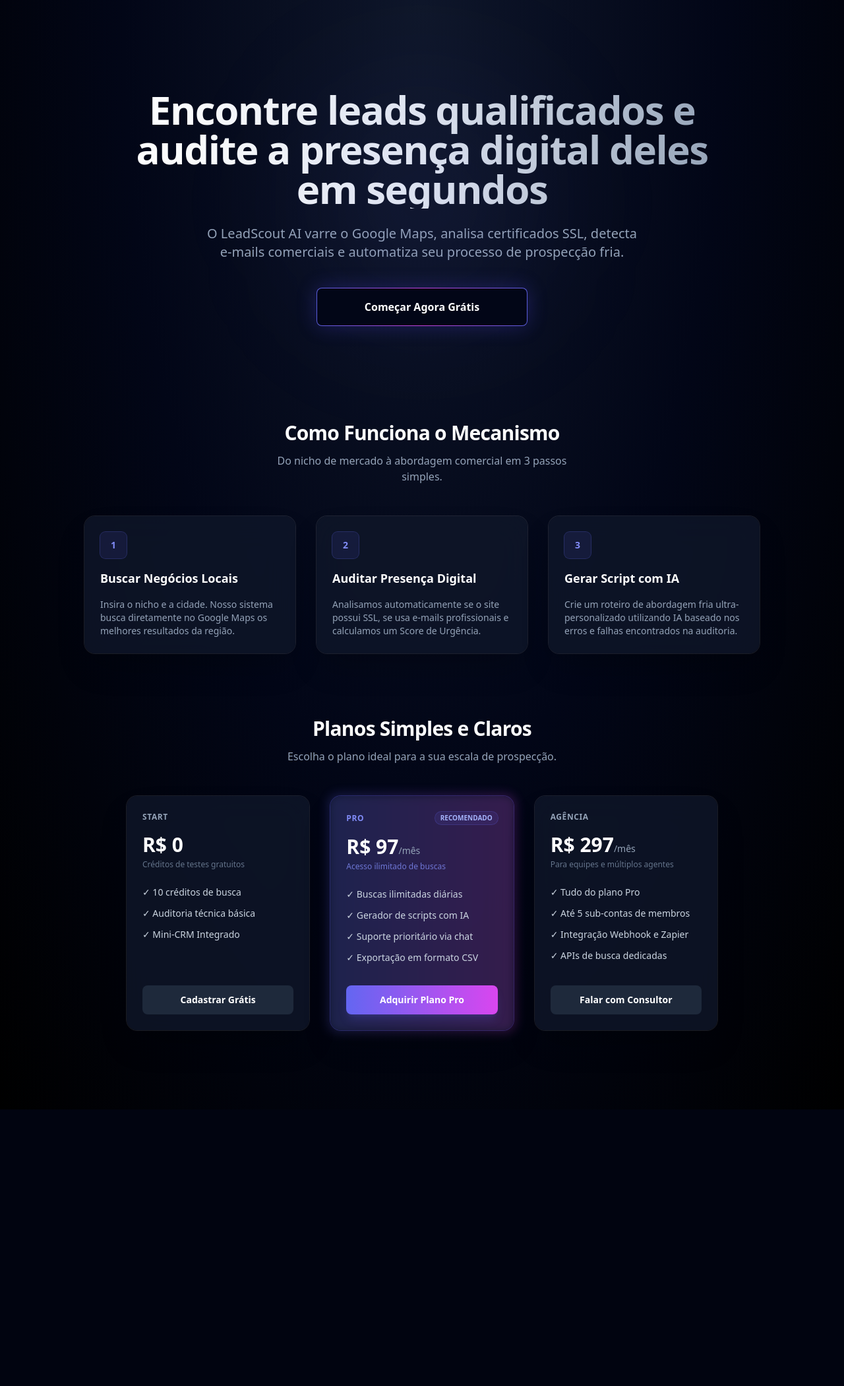
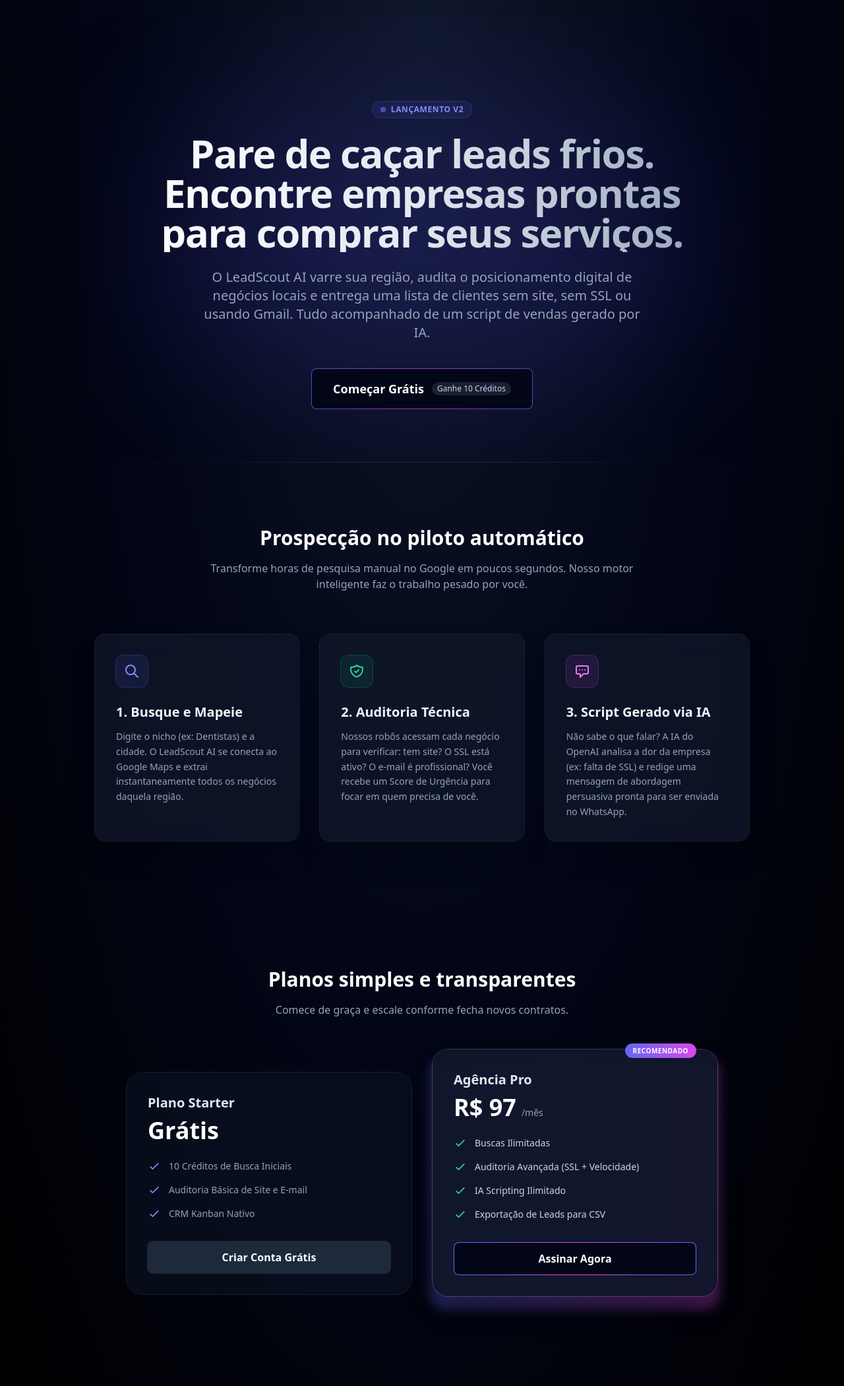
Before and after one commit to thiagojordao98/lead-scout-ai, a Django app: page / in a window 1280 px wide. Shown: the whole page at 66% size. Before the commit the page ends 1681 px from the top, so only its background shows below. Run offline with Django 5.2, Linux system fonts and the light colour scheme; some libraries are stand-ins or nearby versions.

Commit message:
feat: replace landing page with high fidelity copy and update tests

```diff
--- a/templates/pages/home.html
+++ b/templates/pages/home.html
@@ -1,117 +1,142 @@
 {% extends "base.html" %}
-{% block title %}LeadScout AI - Encontre Leads e Audite Presença Digital{% endblock %}
+
+{% block title %}LeadScout AI | Prospecção Inteligente para Devs e Agências{% endblock %}
+
 {% block wrapper_class %}w-full max-w-5xl bg-transparent p-0 shadow-none ring-0 border-0 text-white{% endblock %}
+
 {% block content %}
-<div class="space-y-24 py-12">
 <!-- Hero Section -->
-    <section class="text-center px-4 pt-16 pb-12 relative">
-        <!-- Glow Blob sutil atrás do Hero -->
-        <div class="absolute top-1/2 left-1/2 -translate-x-1/2 -translate-y-1/2 w-72 h-72 bg-indigo-500/10 rounded-full blur-[120px] pointer-events-none"></div>
+<section class="pt-32 pb-20 px-4 text-center relative overflow-hidden">
+    <!-- Background Glow Effect centralizado -->
+    <div class="absolute top-1/2 left-1/2 -translate-x-1/2 -translate-y-1/2 w-[800px] h-[400px] bg-indigo-600/20 blur-[120px] rounded-full pointer-events-none"></div>
 
-        <h1 class="text-4xl md:text-6xl font-extrabold tracking-tight leading-tight text-transparent bg-clip-text bg-gradient-to-r from-white via-slate-200 to-slate-400 max-w-4xl mx-auto">
-            Encontre leads qualificados e audite a presença digital deles em segundos
+    <div class="max-w-4xl mx-auto relative z-10">
+        <span class="inline-flex items-center gap-2 px-3 py-1 rounded-full bg-indigo-500/10 ring-1 ring-indigo-500/30 text-indigo-400 text-xs font-semibold uppercase tracking-wider mb-6">
+            <span class="w-2 h-2 rounded-full bg-indigo-500 animate-pulse"></span>
+            Lançamento V2
+        </span>
+
+        <h1 class="text-4xl md:text-6xl font-extrabold tracking-tight text-transparent bg-clip-text bg-gradient-to-r from-white via-slate-200 to-slate-400 mb-6 leading-tight">
+            Pare de caçar leads frios. Encontre empresas prontas para comprar seus serviços.
         </h1>
-        <p class="text-slate-400 text-lg md:text-xl max-w-2xl mx-auto mt-6">
-            O LeadScout AI varre o Google Maps, analisa certificados SSL, detecta e-mails comerciais e automatiza seu processo de prospecção fria.
+
+        <p class="text-slate-400 text-lg md:text-xl max-w-2xl mx-auto mb-10 leading-relaxed">
+            O LeadScout AI varre sua região, audita o posicionamento digital de negócios locais e entrega uma lista de clientes sem site, sem SSL ou usando Gmail. Tudo acompanhado de um script de vendas gerado por IA.
         </p>
-        <div class="mt-10 max-w-xs mx-auto">
-            <a href="{% url 'accounts:register' %}" class="relative group overflow-hidden rounded-lg p-[1px] w-full block shadow-[0_0_30px_rgba(79,70,229,0.3)] transition hover:shadow-indigo-500/40">
-                <span class="absolute inset-0 bg-gradient-to-r from-indigo-500 via-fuchsia-500 to-indigo-500 opacity-90 group-hover:opacity-100 transition-opacity duration-300"></span>
-                <div class="relative bg-slate-950 px-6 py-4 rounded-[7px] flex items-center justify-center transition-all group-hover:bg-opacity-0">
-                    <span class="font-bold text-white text-base">Começar Agora Grátis</span>
+
+        <!-- CTA Principal (Com Glow) -->
+        <div class="flex flex-col sm:flex-row items-center justify-center gap-4">
+            <a href="{% url 'accounts:register' %}" class="relative group overflow-hidden rounded-lg p-[1px] w-full sm:w-auto min-w-[280px]">
+                <span class="absolute inset-0 bg-gradient-to-r from-indigo-500 via-fuchsia-500 to-indigo-500 opacity-70 group-hover:opacity-100 transition-opacity duration-300"></span>
+                <div class="relative bg-slate-950 px-8 py-4 rounded-[7px] flex items-center justify-center gap-3 transition-all group-hover:bg-opacity-0">
+                    <span class="font-bold text-white text-lg">Começar Grátis</span>
+                    <span class="text-xs text-indigo-200 bg-white/10 px-2 py-0.5 rounded-full backdrop-blur-sm">Ganhe 10 Créditos</span>
                 </div>
             </a>
-        </div>
-    </section>
-
-    <!-- Como Funciona Grid -->
-    <section class="space-y-12">
-        <div class="text-center space-y-3">
-            <h2 class="text-3xl font-bold tracking-tight">Como Funciona o Mecanismo</h2>
-            <p class="text-slate-400 max-w-md mx-auto">Do nicho de mercado à abordagem comercial em 3 passos simples.</p>
-        </div>
-        <div class="grid md:grid-cols-3 gap-8">
-            <!-- Passo 1 -->
-            <div class="relative bg-slate-900/80 backdrop-blur-xl ring-1 ring-white/10 rounded-2xl p-6 shadow-2xl space-y-4">
-                <div class="inline-flex items-center justify-center w-10 h-10 rounded-lg bg-indigo-500/10 ring-1 ring-indigo-500/30 text-indigo-400 text-sm font-bold">1</div>
-                <h3 class="text-lg font-bold">Buscar Negócios Locais</h3>
-                <p class="text-slate-400 text-sm">Insira o nicho e a cidade. Nosso sistema busca diretamente no Google Maps os melhores resultados da região.</p>
-            </div>
-            <!-- Passo 2 -->
-            <div class="relative bg-slate-900/80 backdrop-blur-xl ring-1 ring-white/10 rounded-2xl p-6 shadow-2xl space-y-4">
-                <div class="inline-flex items-center justify-center w-10 h-10 rounded-lg bg-indigo-500/10 ring-1 ring-indigo-500/30 text-indigo-400 text-sm font-bold">2</div>
-                <h3 class="text-lg font-bold">Auditar Presença Digital</h3>
-                <p class="text-slate-400 text-sm">Analisamos automaticamente se o site possui SSL, se usa e-mails profissionais e calculamos um Score de Urgência.</p>
-            </div>
-            <!-- Passo 3 -->
-            <div class="relative bg-slate-900/80 backdrop-blur-xl ring-1 ring-white/10 rounded-2xl p-6 shadow-2xl space-y-4">
-                <div class="inline-flex items-center justify-center w-10 h-10 rounded-lg bg-indigo-500/10 ring-1 ring-indigo-500/30 text-indigo-400 text-sm font-bold">3</div>
-                <h3 class="text-lg font-bold">Gerar Script com IA</h3>
-                <p class="text-slate-400 text-sm">Crie um roteiro de abordagem fria ultra-personalizado utilizando IA baseado nos erros e falhas encontrados na auditoria.</p>
         </div>
     </div>
 </section>
 
-    <!-- Preços -->
-    <section class="space-y-12 pb-12">
-        <div class="text-center space-y-3">
-            <h2 class="text-3xl font-bold tracking-tight">Planos Simples e Claros</h2>
-            <p class="text-slate-400 max-w-md mx-auto">Escolha o plano ideal para a sua escala de prospecção.</p>
-        </div>
-        <div class="grid md:grid-cols-3 gap-8 max-w-4xl mx-auto">
-            <!-- Básico -->
-            <div class="relative bg-slate-900/80 backdrop-blur-xl ring-1 ring-white/10 rounded-2xl p-6 shadow-2xl flex flex-col justify-between">
-                <div>
-                    <h4 class="text-slate-400 font-bold uppercase text-xs tracking-wider">Start</h4>
-                    <div class="mt-4 text-3xl font-black text-white">R$ 0</div>
-                    <p class="text-xs text-slate-500 mt-1">Créditos de testes gratuitos</p>
-                    <ul class="mt-6 space-y-3 text-sm text-slate-300">
-                        <li class="flex items-center gap-2">✓ 10 créditos de busca</li>
-                        <li class="flex items-center gap-2">✓ Auditoria técnica básica</li>
-                        <li class="flex items-center gap-2">✓ Mini-CRM Integrado</li>
-                    </ul>
-                </div>
-                <a href="{% url 'accounts:register' %}" class="w-full mt-8 py-3 bg-slate-800 hover:bg-slate-700 font-semibold text-sm rounded-lg text-center transition">Cadastrar Grátis</a>
+<!-- Divider -->
+<div class="w-full h-px bg-gradient-to-r from-transparent via-white/10 to-transparent"></div>
+
+<!-- Como Funciona Section -->
+<section class="py-24 px-4 max-w-6xl mx-auto relative z-10">
+    <div class="text-center mb-16">
+        <h2 class="text-3xl font-bold text-white mb-4">Prospecção no piloto automático</h2>
+        <p class="text-slate-400 max-w-2xl mx-auto">Transforme horas de pesquisa manual no Google em poucos segundos. Nosso motor inteligente faz o trabalho pesado por você.</p>
     </div>
 
-            <!-- Pro -->
-            <div class="relative bg-slate-900/80 backdrop-blur-xl ring-1 ring-indigo-500/30 rounded-2xl p-6 shadow-2xl flex flex-col justify-between">
-                <!-- Glow Blob absoluto por trás do Plano Pro -->
-                <div class="absolute -inset-1 bg-gradient-to-r from-indigo-500 to-fuchsia-500 rounded-2xl blur opacity-20 pointer-events-none"></div>
-
-                <div class="relative z-10">
-                    <div class="flex justify-between items-center">
-                        <h4 class="text-indigo-400 font-bold uppercase text-xs tracking-wider">Pro</h4>
-                        <span class="bg-indigo-500/10 ring-1 ring-indigo-500/30 text-indigo-300 text-[10px] font-extrabold px-2 py-0.5 rounded-full">RECOMENDADO</span>
+    <div class="grid md:grid-cols-3 gap-8">
+        <!-- Step 1 -->
+        <div class="relative bg-slate-900/80 backdrop-blur-xl ring-1 ring-white/10 rounded-2xl p-8 shadow-2xl transition-transform hover:-translate-y-1">
+            <div class="inline-flex items-center justify-center w-12 h-12 rounded-xl bg-indigo-500/10 ring-1 ring-indigo-500/30 mb-6">
+                <svg class="w-6 h-6 text-indigo-400" fill="none" stroke="currentColor" viewBox="0 0 24 24"><path stroke-linecap="round" stroke-linejoin="round" stroke-width="2" d="M21 21l-6-6m2-5a7 7 0 11-14 0 7 7 0 0114 0z"></path></svg>
             </div>
-                    <div class="mt-4 text-3xl font-black text-white">R$ 97<span class="text-sm font-normal text-slate-400">/mês</span></div>
-                    <p class="text-xs text-indigo-400/80 mt-1">Acesso ilimitado de buscas</p>
-                    <ul class="mt-6 space-y-3 text-sm text-slate-300">
-                        <li class="flex items-center gap-2">✓ Buscas ilimitadas diárias</li>
-                        <li class="flex items-center gap-2">✓ Gerador de scripts com IA</li>
-                        <li class="flex items-center gap-2">✓ Suporte prioritário via chat</li>
-                        <li class="flex items-center gap-2">✓ Exportação em formato CSV</li>
-                    </ul>
-                </div>
-                <a href="{% url 'accounts:register' %}" class="relative z-10 w-full mt-8 py-3 bg-gradient-to-r from-indigo-500 to-fuchsia-500 text-white font-bold text-sm rounded-lg text-center transition shadow-lg shadow-indigo-500/20 hover:shadow-indigo-500/30">Adquirir Plano Pro</a>
+            <h3 class="text-xl font-bold text-slate-100 mb-3">1. Busque e Mapeie</h3>
+            <p class="text-slate-400 text-sm leading-relaxed">
+                Digite o nicho (ex: Dentistas) e a cidade. O LeadScout AI se conecta ao Google Maps e extrai instantaneamente todos os negócios daquela região.
+            </p>
         </div>
 
-            <!-- Agência -->
-            <div class="relative bg-slate-900/80 backdrop-blur-xl ring-1 ring-white/10 rounded-2xl p-6 shadow-2xl flex flex-col justify-between">
-                <div>
-                    <h4 class="text-slate-400 font-bold uppercase text-xs tracking-wider">Agência</h4>
-                    <div class="mt-4 text-3xl font-black text-white">R$ 297<span class="text-sm font-normal text-slate-400">/mês</span></div>
-                    <p class="text-xs text-slate-500 mt-1">Para equipes e múltiplos agentes</p>
-                    <ul class="mt-6 space-y-3 text-sm text-slate-300">
-                        <li class="flex items-center gap-2">✓ Tudo do plano Pro</li>
-                        <li class="flex items-center gap-2">✓ Até 5 sub-contas de membros</li>
-                        <li class="flex items-center gap-2">✓ Integração Webhook e Zapier</li>
-                        <li class="flex items-center gap-2">✓ APIs de busca dedicadas</li>
-                    </ul>
+        <!-- Step 2 -->
+        <div class="relative bg-slate-900/80 backdrop-blur-xl ring-1 ring-white/10 rounded-2xl p-8 shadow-2xl transition-transform hover:-translate-y-1">
+            <div class="inline-flex items-center justify-center w-12 h-12 rounded-xl bg-emerald-500/10 ring-1 ring-emerald-500/30 mb-6">
+                <svg class="w-6 h-6 text-emerald-400" fill="none" stroke="currentColor" viewBox="0 0 24 24"><path stroke-linecap="round" stroke-linejoin="round" stroke-width="2" d="M9 12l2 2 4-4m5.618-4.016A11.955 11.955 0 0112 2.944a11.955 11.955 0 01-8.618 3.04A12.02 12.02 0 003 9c0 5.591 3.824 10.29 9 11.622 5.176-1.332 9-6.03 9-11.622 0-1.042-.133-2.052-.382-3.016z"></path></svg>
             </div>
-                <a href="{% url 'accounts:register' %}" class="w-full mt-8 py-3 bg-slate-800 hover:bg-slate-700 font-semibold text-sm rounded-lg text-center transition">Falar com Consultor</a>
+            <h3 class="text-xl font-bold text-slate-100 mb-3">2. Auditoria Técnica</h3>
+            <p class="text-slate-400 text-sm leading-relaxed">
+                Nossos robôs acessam cada negócio para verificar: tem site? O SSL está ativo? O e-mail é profissional? Você recebe um Score de Urgência para focar em quem precisa de você.
+            </p>
+        </div>
+
+        <!-- Step 3 -->
+        <div class="relative bg-slate-900/80 backdrop-blur-xl ring-1 ring-white/10 rounded-2xl p-8 shadow-2xl transition-transform hover:-translate-y-1">
+            <div class="inline-flex items-center justify-center w-12 h-12 rounded-xl bg-fuchsia-500/10 ring-1 ring-fuchsia-500/30 mb-6">
+                <svg class="w-6 h-6 text-fuchsia-400" fill="none" stroke="currentColor" viewBox="0 0 24 24"><path stroke-linecap="round" stroke-linejoin="round" stroke-width="2" d="M8 10h.01M12 10h.01M16 10h.01M9 16H5a2 2 0 01-2-2V6a2 2 0 012-2h14a2 2 0 012 2v8a2 2 0 01-2 2h-5l-5 5v-5z"></path></svg>
+            </div>
+            <h3 class="text-xl font-bold text-slate-100 mb-3">3. Script Gerado via IA</h3>
+            <p class="text-slate-400 text-sm leading-relaxed">
+                Não sabe o que falar? A IA do OpenAI analisa a dor da empresa (ex: falta de SSL) e redige uma mensagem de abordagem persuasiva pronta para ser enviada no WhatsApp.
+            </p>
         </div>
     </div>
 </section>
+
+<!-- Pricing Section -->
+<section class="py-24 px-4 relative">
+    <div class="max-w-4xl mx-auto">
+        <div class="text-center mb-16">
+            <h2 class="text-3xl font-bold text-white mb-4">Planos simples e transparentes</h2>
+            <p class="text-slate-400">Comece de graça e escale conforme fecha novos contratos.</p>
         </div>
+
+        <div class="grid md:grid-cols-2 gap-8 items-center">
+            <!-- Plano Starter (Grátis) -->
+            <div class="relative bg-slate-900/50 backdrop-blur-md ring-1 ring-white/10 rounded-3xl p-8">
+                <h3 class="text-xl font-bold text-slate-200 mb-2">Plano Starter</h3>
+                <div class="flex items-baseline gap-2 mb-6">
+                    <span class="text-4xl font-extrabold text-white">Grátis</span>
+                </div>
+                <ul class="space-y-4 mb-8 text-sm text-slate-400">
+                    <li class="flex items-center gap-3"><svg class="w-5 h-5 text-indigo-400" fill="none" stroke="currentColor" viewBox="0 0 24 24"><path stroke-linecap="round" stroke-linejoin="round" stroke-width="2" d="M5 13l4 4L19 7"></path></svg> 10 Créditos de Busca Iniciais</li>
+                    <li class="flex items-center gap-3"><svg class="w-5 h-5 text-indigo-400" fill="none" stroke="currentColor" viewBox="0 0 24 24"><path stroke-linecap="round" stroke-linejoin="round" stroke-width="2" d="M5 13l4 4L19 7"></path></svg> Auditoria Básica de Site e E-mail</li>
+                    <li class="flex items-center gap-3"><svg class="w-5 h-5 text-indigo-400" fill="none" stroke="currentColor" viewBox="0 0 24 24"><path stroke-linecap="round" stroke-linejoin="round" stroke-width="2" d="M5 13l4 4L19 7"></path></svg> CRM Kanban Nativo</li>
+                </ul>
+                <a href="{% url 'accounts:register' %}" class="block w-full text-center bg-slate-800 hover:bg-slate-700 text-white font-semibold py-3 rounded-lg ring-1 ring-white/10 transition">Criar Conta Grátis</a>
+            </div>
+
+            <!-- Plano Pro (Destaque) -->
+            <div class="relative">
+                <!-- Glow Blob absoluto por trás -->
+                <div class="absolute -inset-1 bg-gradient-to-r from-indigo-500 to-fuchsia-500 rounded-3xl blur opacity-30"></div>
+
+                <div class="relative bg-slate-900/90 backdrop-blur-xl ring-1 ring-white/20 rounded-3xl p-8 shadow-2xl transform md:-translate-y-4">
+                    <div class="absolute top-0 right-8 transform -translate-y-1/2">
+                        <span class="bg-gradient-to-r from-indigo-500 to-fuchsia-500 text-white text-[10px] font-bold uppercase tracking-wider py-1 px-3 rounded-full">Recomendado</span>
+                    </div>
+
+                    <h3 class="text-xl font-bold text-slate-200 mb-2">Agência Pro</h3>
+                    <div class="flex items-baseline gap-2 mb-6">
+                        <span class="text-4xl font-extrabold text-white">R$ 97</span>
+                        <span class="text-slate-400 text-sm">/mês</span>
+                    </div>
+                    <ul class="space-y-4 mb-8 text-sm text-slate-300">
+                        <li class="flex items-center gap-3"><svg class="w-5 h-5 text-emerald-400" fill="none" stroke="currentColor" viewBox="0 0 24 24"><path stroke-linecap="round" stroke-linejoin="round" stroke-width="2" d="M5 13l4 4L19 7"></path></svg> Buscas Ilimitadas</li>
+                        <li class="flex items-center gap-3"><svg class="w-5 h-5 text-emerald-400" fill="none" stroke="currentColor" viewBox="0 0 24 24"><path stroke-linecap="round" stroke-linejoin="round" stroke-width="2" d="M5 13l4 4L19 7"></path></svg> Auditoria Avançada (SSL + Velocidade)</li>
+                        <li class="flex items-center gap-3"><svg class="w-5 h-5 text-emerald-400" fill="none" stroke="currentColor" viewBox="0 0 24 24"><path stroke-linecap="round" stroke-linejoin="round" stroke-width="2" d="M5 13l4 4L19 7"></path></svg> IA Scripting Ilimitado</li>
+                        <li class="flex items-center gap-3"><svg class="w-5 h-5 text-emerald-400" fill="none" stroke="currentColor" viewBox="0 0 24 24"><path stroke-linecap="round" stroke-linejoin="round" stroke-width="2" d="M5 13l4 4L19 7"></path></svg> Exportação de Leads para CSV</li>
+                    </ul>
+
+                    <button type="submit" class="relative group overflow-hidden rounded-lg p-[1px] w-full">
+                        <span class="absolute inset-0 bg-gradient-to-r from-indigo-500 via-fuchsia-500 to-indigo-500 opacity-100 transition-opacity duration-300"></span>
+                        <div class="relative bg-slate-950 px-4 py-3 rounded-[7px] flex items-center justify-center transition-all group-hover:bg-opacity-0">
+                            <span class="font-bold text-white">Assinar Agora</span>
+                        </div>
+                    </button>
+                </div>
+            </div>
+        </div>
+    </div>
+</section>
 {% endblock %}
```
Also changed, not shown: accounts/tests/test_home.py (+3 -3 lines). Lines whose indentation alone changed are shown as unchanged.
